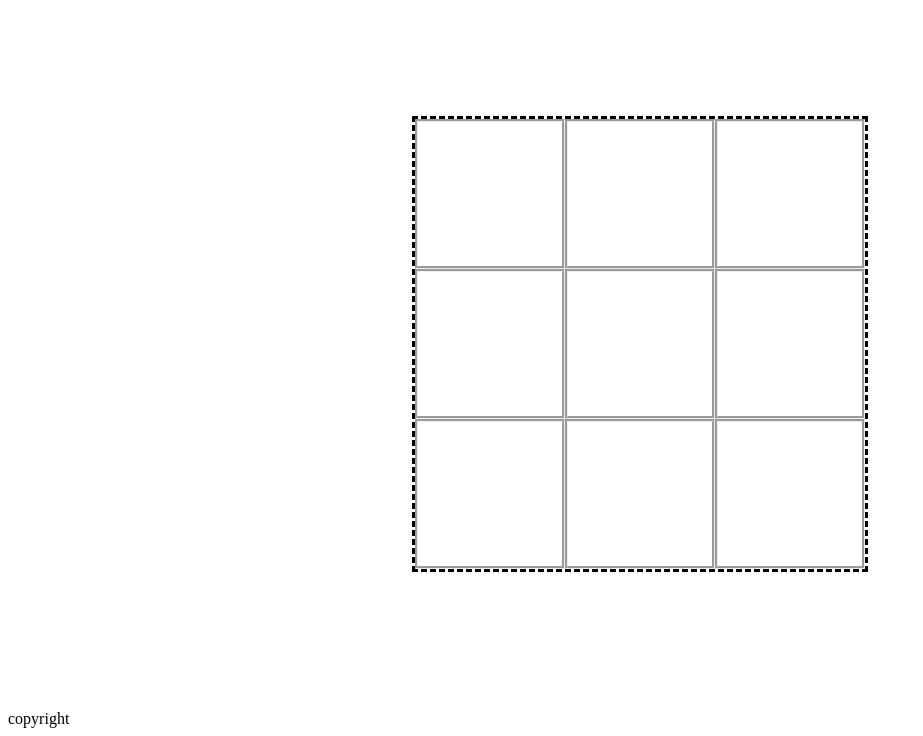
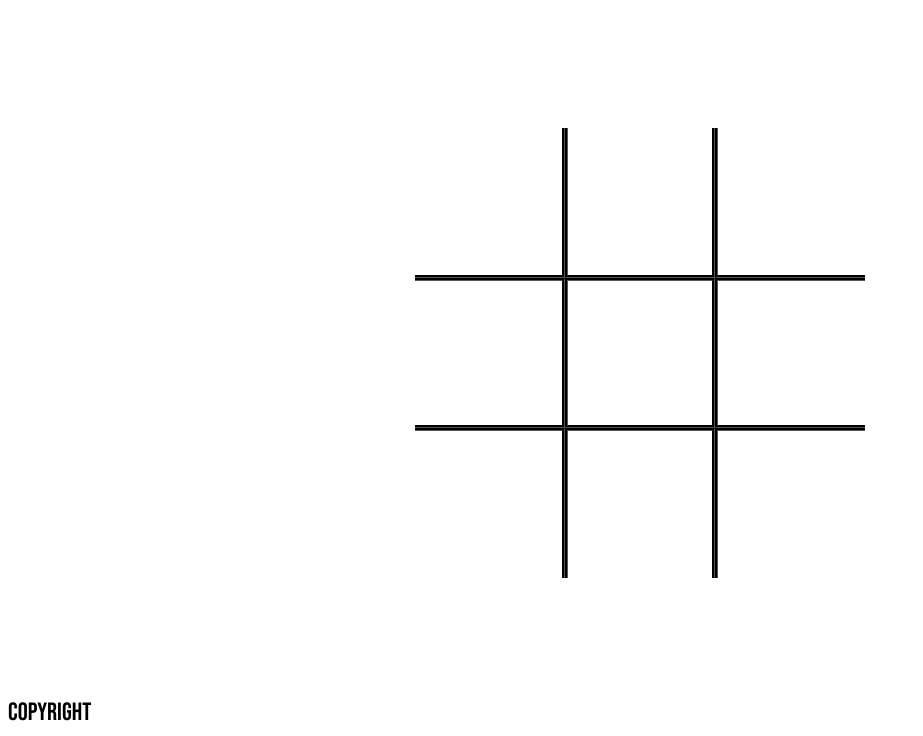
Before and after one commit to sofoniasElala/Tic-Tac-Toe, a plain HTML site: page index.html in a window 1280 px wide. Shown: the part 80-816 px from the top of the page, without its empty margins (0-923 px from the left). Drawn offline with Linux system fonts and the light colour scheme.

Commit message:
add font

```diff
--- a/style.css
+++ b/style.css
@@ -1,18 +1,44 @@
+@font-face {
+    font-family: Bebas_Neue;
+    src: url(./Bebas_Neue/BebasNeue-Regular.ttf);
+}
+
 body {
     display: flex;
     flex-direction: column;
     height: 100vh;
-    font-size: 16px;
+    font-family: Bebas_Neue;
+    font-size: 25px;
 }
 
 .container {
     margin: auto;
     display: grid;
     grid: repeat(3, 150px) / repeat(3, 150px);
-    border-style: dashed;
     place-content: center;
+    overflow: hidden;
 }
 .box {
+    background-color: white;
     border-style: groove;
     cursor: pointer;
+    font-size: 8rem;
+    text-align: center;
+    border-color: black;
 }
+
+.box:nth-child(1), .box:nth-child(4), .box:nth-child(7){
+    border-left: none;
+}
+
+.box:nth-child(3), .box:nth-child(6), .box:nth-child(9){
+    border-right: none;
+}
+
+.box:nth-child(1), .box:nth-child(2), .box:nth-child(3){
+    border-top: none;
+}
+
+.box:nth-child(7), .box:nth-child(8), .box:nth-child(9){
+    border-bottom: none;
+}
```
Also changed, not shown: Bebas_Neue/BebasNeue-Regular.ttf (added), Bebas_Neue/OFL.txt (added).
